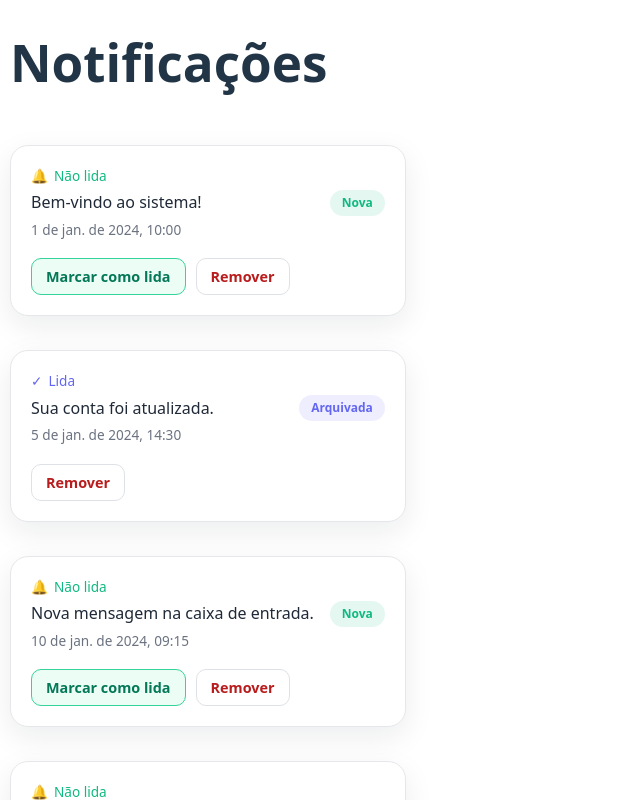
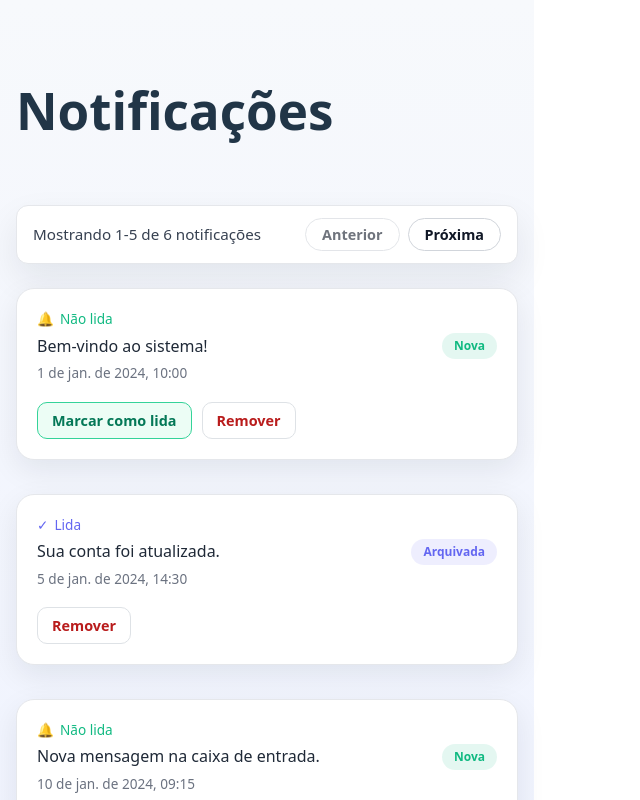
Before and after one commit to jpmuniz/app-confi, a React (Vite) app: page / in a window 1280 px wide. Shown: the top 800 px of the page, without its empty margins (0-640 px from the left). Built offline with nearby package versions, Linux system fonts and the light colour scheme.

Commit message:
modulariza paginação das notificações. Adiciona hook usePagination para encapsular lógica de slicing e índices. Implementa PaginationBar em componente com estilos e acessibilidade próprios. Melhora o layout da lsita

```diff
--- a/src/App.jsx
+++ b/src/App.jsx
@@ -1,15 +1,29 @@
 import React, { Suspense, lazy } from "react";
 import { useNotifications } from "./features/notifications/hooks/useNotifications.js";
-import { Container, Header } from "./styles/style.js";
+import { Container, PageShell, Header } from "./styles/style.js";
+import { PaginationBar } from "./components/PaginationBar/Index.jsx";
+import { usePagination } from "./hooks/usePagination.js";
 
 const NotificationList =
-lazy(() => import("./features/notifications/ui/notificationList/index").then(component => ({ default: component.NotificationList })));
+  lazy(() => import("./features/notifications/ui/notificationList/index").then((component) => ({ default: component.NotificationList })));
 
 export default function App() {
   const { notifications, error, handleMarkAsRead, handleRemove } = useNotifications({ userId: "u1" });
+  const limit = 5;
+  const {
+    paginatedItems,
+    currentPage,
+    totalPages,
+    total,
+    startIndex,
+    endIndex,
+    handlePrevious,
+    handleNext
+  } = usePagination(notifications, limit);
 
   return (
     <Container>
+      <PageShell>
         <Header>
           <h1>Notificações</h1>
         </Header>
@@ -20,10 +34,20 @@ export default function App() {
           </p>
         )}
 
+        <PaginationBar
+          startIndex={startIndex}
+          endIndex={endIndex}
+          total={total}
+          currentPage={currentPage}
+          totalPages={totalPages}
+          onPrevious={handlePrevious}
+          onNext={handleNext}
+        />
+
         <Suspense fallback={<p>Carregando lista...</p>}>
-        <NotificationList notifications={notifications} onRead={handleMarkAsRead} onRemove={handleRemove} />
+          <NotificationList notifications={paginatedItems} onRead={handleMarkAsRead} onRemove={handleRemove} />
         </Suspense>
-
+      </PageShell>
     </Container>
   );
 }
--- /dev/null
+++ b/src/components/PaginationBar/Index.jsx
@@ -0,0 +1,20 @@
+import React from "react";
+import { Bar, Group, Button, Summary } from "./style.js";
+
+export function PaginationBar({ startIndex, endIndex, total, onPrevious, onNext, currentPage, totalPages }) {
+  return (
+    <Bar>
+      <Summary aria-live="polite">
+        Mostrando {startIndex}-{endIndex} de {total} notificações
+      </Summary>
+      <Group aria-label="Controles de paginação">
+        <Button type="button" onClick={onPrevious} disabled={currentPage === 0}>
+          Anterior
+        </Button>
+        <Button type="button" onClick={onNext} disabled={currentPage >= totalPages - 1}>
+          Próxima
+        </Button>
+      </Group>
+    </Bar>
+  );
+}
--- /dev/null
+++ b/src/components/PaginationBar/style.js
@@ -0,0 +1,47 @@
+import styled from "styled-components";
+
+export const Bar = styled.div`
+  display: flex;
+  flex-wrap: wrap;
+  justify-content: space-between;
+  align-items: center;
+  border-radius: 12px;
+  border: 1px solid #e5e7eb;
+  background: #fff;
+  padding: 12px 16px;
+  box-shadow: 0 15px 35px rgba(15, 23, 42, 0.08);
+  gap: 12px;
+`;
+
+export const Group = styled.div`
+  display: flex;
+  align-items: center;
+  gap: 8px;
+`;
+
+export const Button = styled.button`
+  border: 1px solid #d1d5db;
+  background: #fff;
+  border-radius: 999px;
+  padding: 6px 16px;
+  font-weight: 600;
+  font-size: 0.9rem;
+  color: #111827;
+  cursor: pointer;
+  transition: border-color 120ms, color 120ms;
+
+  &:hover:not(:disabled) {
+    border-color: #4f46e5;
+    color: #4f46e5;
+  }
+
+  &:disabled {
+    cursor: not-allowed;
+    opacity: 0.6;
+  }
+`;
+
+export const Summary = styled.span`
+  font-size: 0.95rem;
+  color: #374151;
+`;
--- /dev/null
+++ b/src/hooks/usePagination.js
@@ -0,0 +1,39 @@
+import { useCallback, useEffect, useMemo, useState } from "react";
+
+export function usePagination(items = [], perPage = 5) {
+  const [currentPage, setCurrentPage] = useState(0);
+
+  const totalPages = useMemo(() => Math.max(1, Math.ceil(items.length / perPage)), [items.length, perPage]);
+
+  useEffect(() => {
+    setCurrentPage(0);
+  }, [items]);
+
+  const paginatedItems = useMemo(() => {
+    const start = currentPage * perPage;
+    return items.slice(start, start + perPage);
+  }, [currentPage, items, perPage]);
+
+  const handlePrevious = useCallback(() => {
+    setCurrentPage((prev) => Math.max(0, prev - 1));
+  }, []);
+
+  const handleNext = useCallback(() => {
+    setCurrentPage((prev) => Math.min(totalPages - 1, prev + 1));
+  }, [totalPages]);
+
+  const total = items.length;
+  const startIndex = total === 0 ? 0 : currentPage * perPage + 1;
+  const endIndex = Math.min(total, startIndex + paginatedItems.length - 1);
+
+  return {
+    paginatedItems,
+    currentPage,
+    totalPages,
+    total,
+    startIndex,
+    endIndex,
+    handlePrevious,
+    handleNext
+  };
+}
--- a/src/styles/style.js
+++ b/src/styles/style.js
@@ -1,14 +1,24 @@
 import styled from "styled-components";
 
 export const Container = styled.main`
-  padding: 0px 10px;
-  max-width: 640px;
-  margin: 0 auto;
+  width: 100%;
+  min-height: 100vh;
+  display: flex;
+  justify-content: center;
+  padding: 40px 16px 64px;
+  background: linear-gradient(180deg, #f7f9fc 0%, #eef2ff 80%);
+`;
+
+export const PageShell = styled.section`
+  width: min(720px, 100%);
+  display: flex;
+  flex-direction: column;
+  gap: 24px;
 `;
 
 export const Header = styled.header`
   display: flex;
   justify-content: space-between;
   align-items: center;
-  margin-bottom: 20px;
+  width: 100%;
 `;
```
Lines whose indentation alone changed are shown as unchanged.
